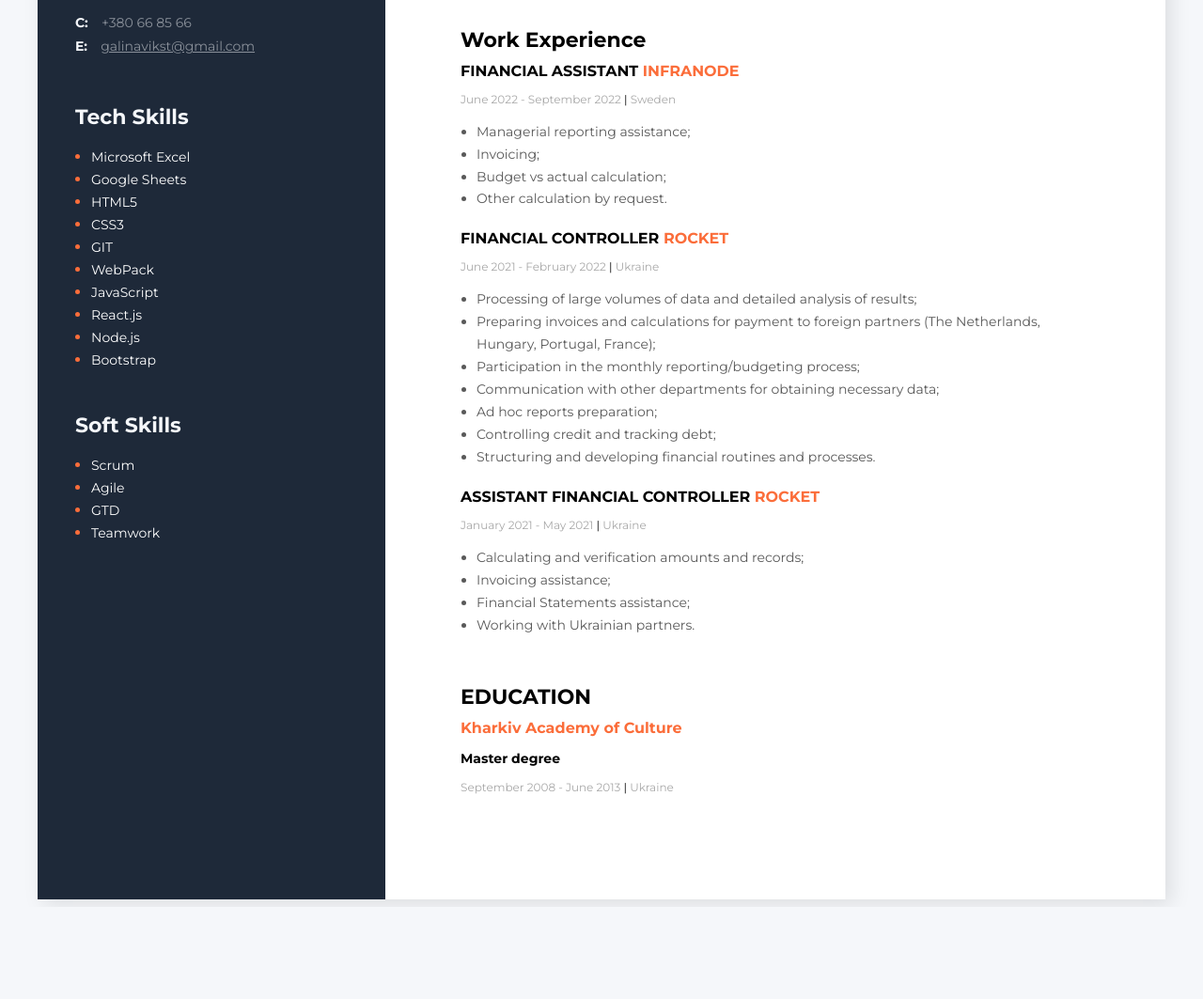
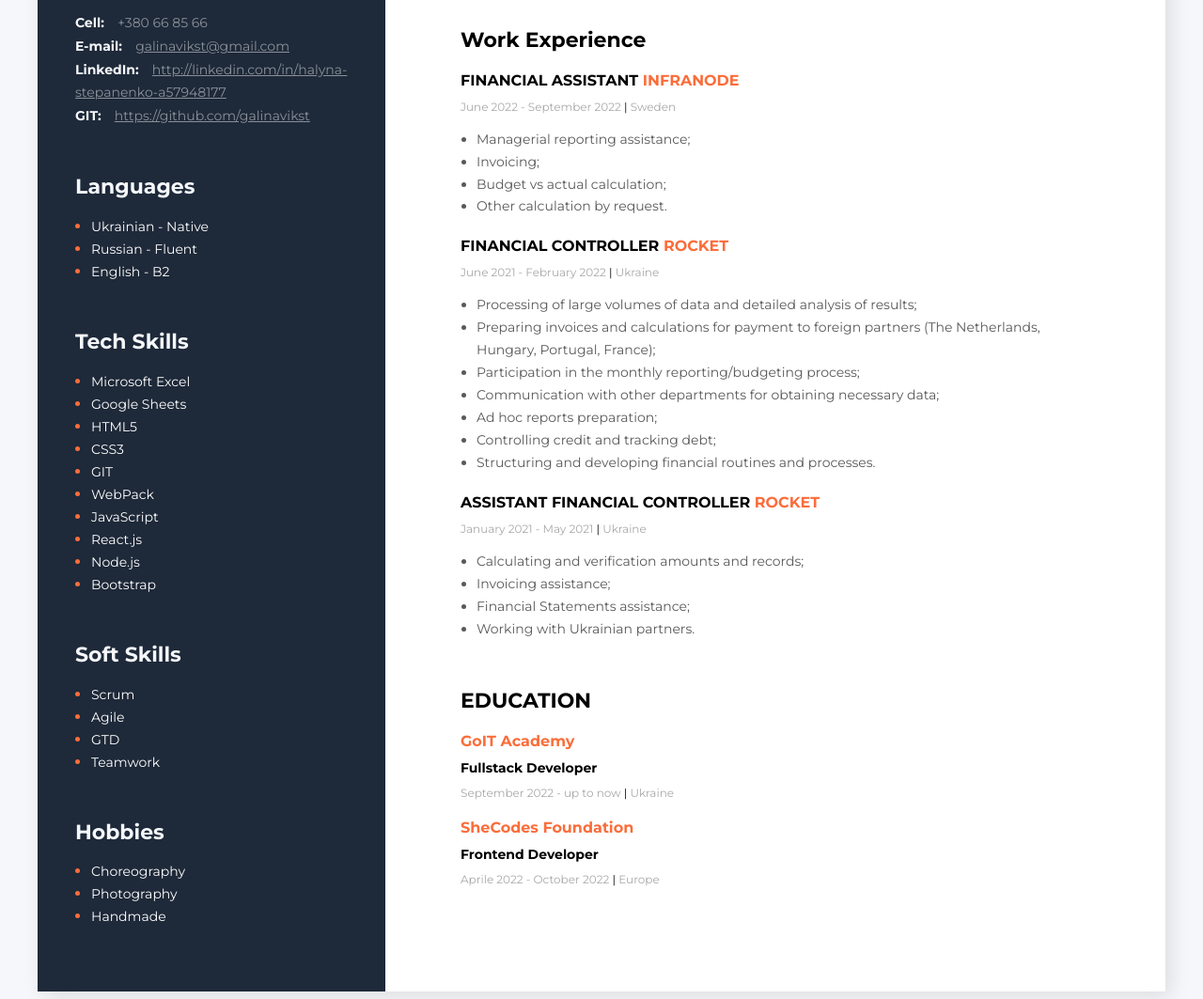
Before and after one commit to galinavikst/marafon-resume, a plain HTML site: page index.html in a window 1280 px wide. Shown: the part 594-1657 px from the top of the page at 94% size. Before the commit the page ends 1559 px from the top, so only its background shows below. Drawn offline with Linux system fonts and the light colour scheme.

Commit message:
added education, hobbies, languages

```diff
--- a/index.html
+++ b/index.html
@@ -36,7 +36,11 @@
           <ol class="project-list">
             <li class="list-marks">
               <span class="item"
-                ><a href="https://hellenglish.goit.global/" class="link">
+                ><a
+                  href="https://hellenglish.goit.global/"
+                  target="_blank"
+                  class="link"
+                >
                   https://hellenglish.goit.global/...............
                   <b>[</b> HTML5, CSS3 <b>]</b></a
                 ></span
@@ -44,7 +48,11 @@
             </li>
             <li class="list-marks">
               <span class="item"
-                ><a href="https://cryptohub.goit.global/" class="link">
+                ><a
+                  href="https://cryptohub.goit.global/"
+                  target="_blank"
+                  class="link"
+                >
                   https://cryptohub.goit.global/.................
                   <b>[</b> JavaScript <b>]</b></a
                 ></span
@@ -52,7 +60,11 @@
             </li>
             <li class="list-marks">
               <span class="item"
-                ><a href="https://kidslike.goit.global/" class="link">
+                ><a
+                  href="https://kidslike.goit.global/"
+                  target="_blank"
+                  class="link"
+                >
                   https://kidslike.goit.global/.......................
                   <b>[</b> React.js, Node.js <b>]</b></a
                 ></span
@@ -128,11 +140,17 @@
         </div>
         <div class="education">
           <h2 class="title">EDUCATION</h2>
-          <h3 class="study-place">Kharkiv Academy of Culture</h3>
-          <p class="master-degree">Master degree</p>
+          <h3 class="study-place">GoIT Academy</h3>
+          <p class="master-degree">Fullstack Developer</p>
           <p class="timing">
-            September 2008 - June 2013
+            September 2022 - up to now
             <span class="timing-decor">|</span> Ukraine
+          </p>
+          <h3 class="study-place">SheCodes Foundation</h3>
+          <p class="master-degree">Frontend Developer</p>
+          <p class="timing">
+            Aprile 2022 - October 2022
+            <span class="timing-decor">|</span> Europe
           </p>
         </div>
       </section>
@@ -145,16 +163,50 @@
         />
         <div class="aside contacts">
           <h2 class="title">Contacts</h2>
+          <div class="contacts-list">
             <p>
-            <span class="contact-type">C:</span>
+              <span class="contact-type">Cell:</span>
               <a href="tel:+38066856" class="tel">+380 66 85 66 </a>
             </p>
             <p>
-            <span class="contact-type">E:</span>
+              <span class="contact-type">E-mail:</span>
               <a href="mail.to:galinavikst@gmail.com" class="mail"
                 >galinavikst@gmail.com</a
               >
             </p>
+            <p>
+              <span class="contact-type">LinkedIn:</span>
+              <a
+                href="http://linkedin.com/in/halyna-stepanenko-a57948177"
+                target="_blank"
+                class="linkedin"
+                >http://linkedin.com/in/halyna- stepanenko-a57948177</a
+              >
+            </p>
+            <p>
+              <span class="contact-type">GIT:</span>
+              <a
+                href="https://github.com/galinavikst"
+                target="_blank"
+                class="git"
+                >https://github.com/galinavikst</a
+              >
+            </p>
+          </div>
+        </div>
+        <div class="aside languages">
+          <h2 class="title">Languages</h2>
+          <ul class="skills">
+            <li class="lang-item">
+              <span class="lang-item-text"> Ukrainian - Native </span>
+            </li>
+            <li class="lang-item">
+              <span class="lang-item-text">Russian - Fluent</span>
+            </li>
+            <li class="lang-item">
+              <span class="lang-item-text">English - B2</span>
+            </li>
+          </ul>
         </div>
         <div class="aside tech-skills">
           <h2 class="title">Tech Skills</h2>
@@ -196,6 +248,20 @@
             </li>
           </ul>
         </div>
+        <div class="aside hobbies">
+          <h2 class="title">Hobbies</h2>
+          <ul class="skills">
+            <li class="hobbies-item">
+              <span class="hobbies-item-text">Choreography</span>
+            </li>
+            <li class="hobbies-item">
+              <span class="hobbies-item-text">Photography</span>
+            </li>
+            <li class="hobbies-item">
+              <span class="hobbies-item-text">Handmade</span>
+            </li>
+          </ul>
+        </div>
       </aside>
     </div>
   </body>
--- a/styles/style.css
+++ b/styles/style.css
@@ -23,9 +23,6 @@ body {
   box-shadow: 6px 6px 20px rgba(0, 0, 0, 0.1);
 }
 /* ..........aside............ */
-.info-img {
-  margin-bottom: 50px;
-}
 aside {
   background: var(--aside-bg-color);
   color: var(--body-bg-color);
@@ -47,12 +44,16 @@ aside p {
   font-style: normal;
   font-weight: 700;
   font-size: 14px;
-  margin-left: 40px;
   line-height: calc(24 / 14);
   margin-right: 10px;
 }
+.contacts-list {
+  margin-left: 40px;
+}
 .aside .tel,
-.aside .mail {
+.aside .mail,
+.aside .git,
+.aside .linkedin {
   font-size: 14px;
   line-height: 1.71;
   color: inherit;
@@ -61,21 +62,25 @@ aside p {
 .tel {
   text-decoration: none;
 }
-.aside.contacts {
-  margin-bottom: 50px;
-}
-.soft-skills.aside {
-  margin-top: 45px;
+.aside.soft-skills,
+.aside.contacts,
+.aside.languages,
+.aside.hobbies {
+  margin: 50px 0;
 }
 .skills {
   margin-left: 17px;
 }
 .soft-item,
-.tech-item {
+.tech-item,
+.lang-item,
+.hobbies-item {
   color: var(--accent-color);
 }
 .soft-item-text,
-.tech-item-text {
+.tech-item-text,
+.lang-item-text,
+.hobbies-item-text {
   color: var(--page-bg-white-color);
   font-size: 14px;
   line-height: calc(24 / 14);
@@ -140,9 +145,14 @@ aside p {
   text-decoration: none;
   margin-left: 10px;
 }
+
+.link:hover,
+.link:focus {
+  text-decoration: underline;
+}
 .title-position,
 .study-place {
-  margin: 10px 0;
+  margin: 20px 0 10px;
   font-weight: 700;
   font-size: 16px;
   line-height: calc(20 / 16);
@@ -157,6 +167,7 @@ aside p {
   font-weight: 400;
   font-size: 12px;
   line-height: calc(15 / 12);
+  margin-top: 10px;
 
   color: var(--addition-text-color);
 }
@@ -165,12 +176,12 @@ aside p {
 }
 .study-place {
   color: var(--accent-color);
-  margin: 10px 0;
 }
 .master-degree {
   font-weight: 700;
   font-size: 14px;
   line-height: calc(17 / 14);
+  margin: 0;
 
   color: var(--secondary-text-color);
 }
```
Lines whose indentation alone changed are shown as unchanged.
